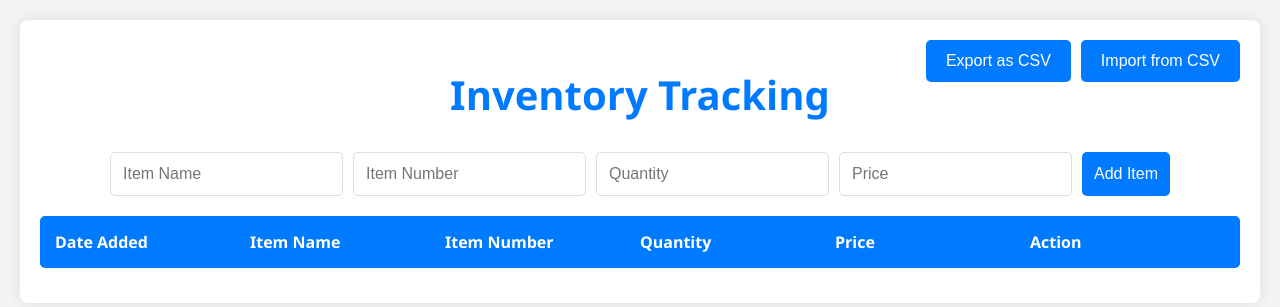
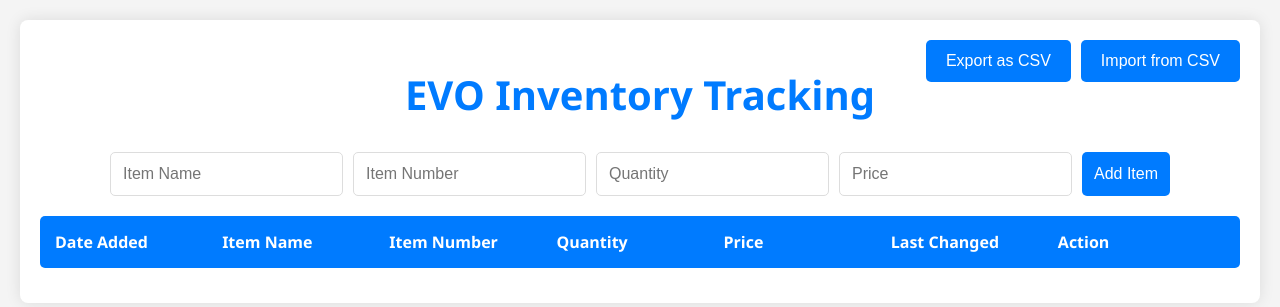
Before and after one commit to King7D/Inventory-Tracking-System, a Flask app: page / in a window 1280 px wide. Shown: the top 307 px of the page. Run offline with Flask 3, Linux system fonts and the light colour scheme; data that the repository does not hold is empty.

Commit message:
last changed feature

```diff
--- a/app.py
+++ b/app.py
@@ -19,6 +19,7 @@ class InventoryItem(db.Model):
     quantity = db.Column(db.Integer, nullable=False)
     price = db.Column(db.Float, nullable=False)
     date_added = db.Column(db.DateTime, default=datetime.utcnow)
+    last_changed = db.Column(db.DateTime, nullable=True)
 
 
 # Route for the main inventory page with sorting functionality
@@ -75,7 +76,6 @@ def edit_item(id):
     item = InventoryItem.query.get_or_404(id)
 
     if request.method == 'POST':
-        # Get the updated values from the form
         updated_item_name = request.form['item_name']
         updated_item_number = request.form['item_number']
         updated_quantity = int(request.form['quantity'])
@@ -88,15 +88,16 @@ def edit_item(id):
                 updated_quantity == item.quantity and
                 updated_price == item.price and
                 updated_date_added == item.date_added):
+
             # Flash a message that nothing has changed
             flash('Nothing has been changed', 'info')
         else:
-            # If values are changed, update the item's attributes and commit
             item.item_number = updated_item_number
             item.item_name = updated_item_name
             item.quantity = updated_quantity
             item.price = updated_price
             item.date_added = updated_date_added
+            item.last_changed = datetime.utcnow()
             db.session.commit()
             flash('Item updated successfully!', 'success')
 
@@ -112,7 +113,6 @@ def delete_item(id):
     # Fetch the item by its ID, return 404 error if not found
     item = InventoryItem.query.get_or_404(id)
 
-    # Delete the item from the database
     db.session.delete(item)
     db.session.commit()
 
@@ -130,12 +130,24 @@ def export_csv():
 
     # Generate CSV data in memory
     si = StringIO()  # Use StringIO to generate CSV in memory
-    writer = csv.writer(si)  # Initialize the CSV writer
-    writer.writerow(['Date Added', 'Item Name', 'ID', 'Quantity', 'Price'])  # Write CSV headers
+    writer = csv.writer(si)
+    writer.writerow(['Date Added', 'Item Name', 'ID', 'Quantity', 'Price', 'Last Changed'])  # Write CSV headers
 
-    # Write each item's data to the CSV, format the date as 'YYYY-MM-DD'
+    # Write each item's data to the CSV, format the date as 'YYYY/MM/DD' for both dates
     for item in items:
-        writer.writerow([item.date_added.strftime('%Y-%m-%d'), item.item_name, item.id, item.quantity, item.price])
+        date_added = item.date_added.strftime('%Y/%m/%d')
+
+        last_changed = item.last_changed.strftime('%Y/%m/%d') if item.last_changed else ''
+
+        # Write the row with properly formatted dates
+        writer.writerow([
+            date_added,              # Format date_added to 'YYYY/MM/DD'
+            item.item_name,          # Item name
+            item.id,                 # ID
+            item.quantity,           # Quantity
+            item.price,              # Price
+            last_changed             # Last changed (formatted or empty)
+        ])
 
     # Get the CSV data as a string and encode it to bytes
     output = si.getvalue().encode('utf-8')
@@ -146,9 +158,8 @@ def export_csv():
         BytesIO(output),
         mimetype='text/csv',
         as_attachment=True,
-        download_name='inventory.csv'
+        download_name='inventory.csv'  # Name the CSV file
     )
-
 
 # Route for importing inventory from a CSV file and replacing old data
 @app.route('/import', methods=['GET', 'POST'])
@@ -173,11 +184,15 @@ def import_csv():
 
         # Add each row from the CSV as a new inventory item
         for row in reader:
-            date_added = datetime.strptime(row[0], '%Y-%m-%d')
+            # Handle date_added and last_changed date formats (allow empty last_changed)
+            date_added = datetime.strptime(row[0], '%Y/%m/%d')  # Assuming the CSV has the format 'YYYY/MM/DD'
             item_name = row[1]
             item_number = row[2]
             quantity = int(row[3])
             price = float(row[4])
+
+            # If last_changed is present, format it; otherwise, set it to None
+            last_changed = datetime.strptime(row[5], '%Y/%m/%d') if row[5] else None
 
             # Create a new inventory item
             new_item = InventoryItem(
@@ -185,7 +200,8 @@ def import_csv():
                 item_name=item_name,
                 item_number=item_number,
                 quantity=quantity,
-                price=price
+                price=price,
+                last_changed=last_changed  # Can be None if not present in the CSV
             )
 
             # Add the item to the database session
@@ -203,6 +219,7 @@ def import_csv():
     # Render the index.html in 'import' mode to display the import form
     return render_template('index.html', mode='import')
 
+
 # Initialize the database and create the required tables if they don't exist
 if __name__ == '__main__':
     with app.app_context():
--- a/templates/index.html
+++ b/templates/index.html
@@ -3,7 +3,7 @@
 <head>
     <meta charset="UTF-8">
     <meta name="viewport" content="width=device-width, initial-scale=1.0">
-    <title>Inventory Tracking System</title>
+    <title>EVO Inventory Tracking System</title>
     <style>
         /* General body styling */
         body {
@@ -199,7 +199,7 @@
 </head>
 <body>
     <div class="container">
-        <h1>Inventory Tracking</h1>
+        <h1>EVO Inventory Tracking</h1>
 
         <!-- Top-right Export and Import buttons -->
         <div class="actions">
@@ -237,6 +237,7 @@
                 <div class="header-item">Item Number</div>
                 <div class="header-item">Quantity</div>
                 <div class="header-item">Price</div>
+                <div class="header-item">Last Changed</div>
                 <div class="header-item">Action</div>
             </div>
 
@@ -247,6 +248,7 @@
                 <div class="item">{{ item.item_number }}</div>
                 <div class="item">{{ item.quantity }}</div>
                 <div class="item">{{ item.price }}</div>
+                <div class="item">{{ item.last_changed.strftime('%Y-%m-%d') if item.last_changed else 'N/A' }}</div>
                 <div class="item">
                     <a href="/edit/{{ item.id }}" class="btn-edit">Edit</a>
                     <a href="/delete/{{ item.id }}" class="btn-delete" onclick="return confirm('Are you sure you want to delete this item?');">Delete</a>
```
